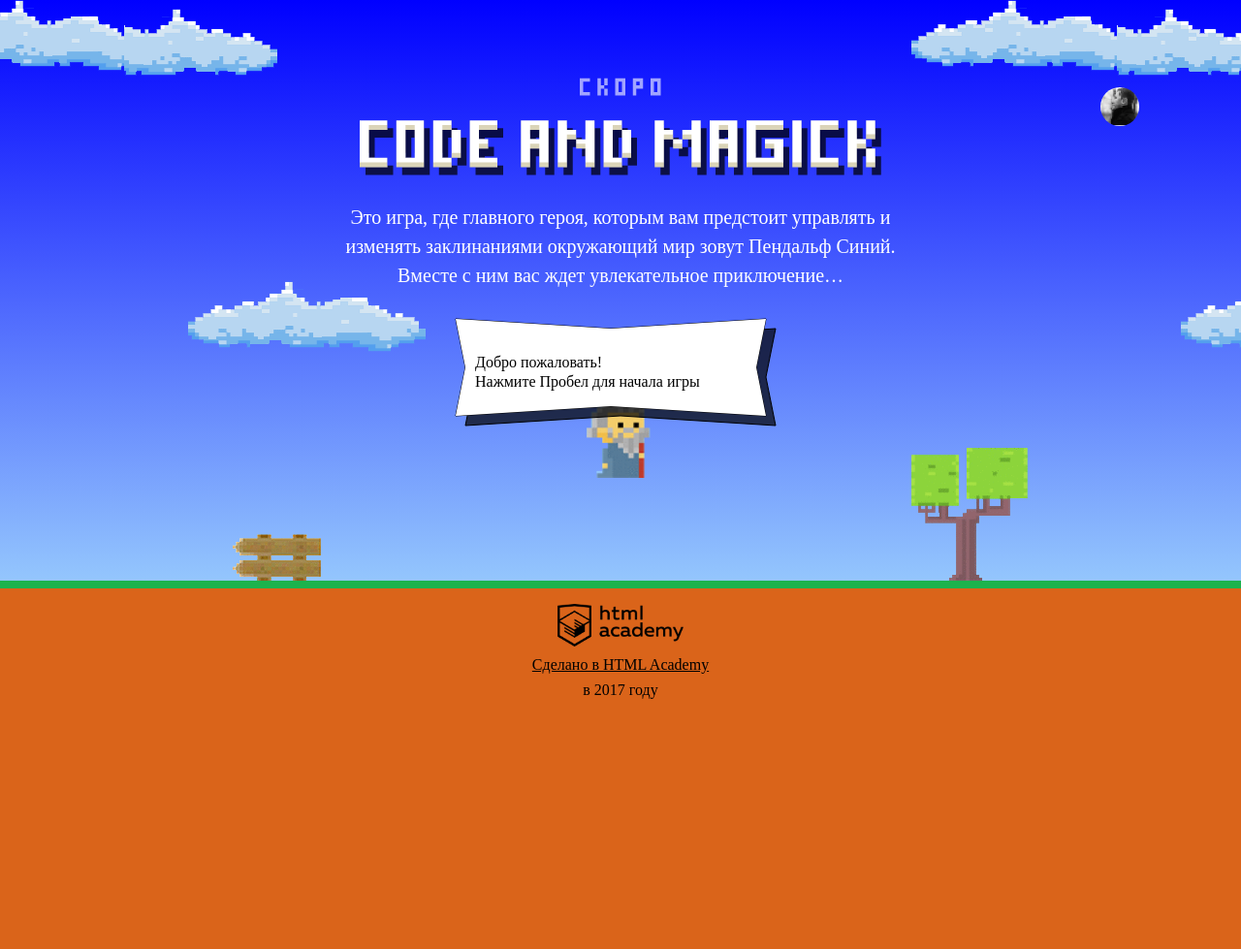
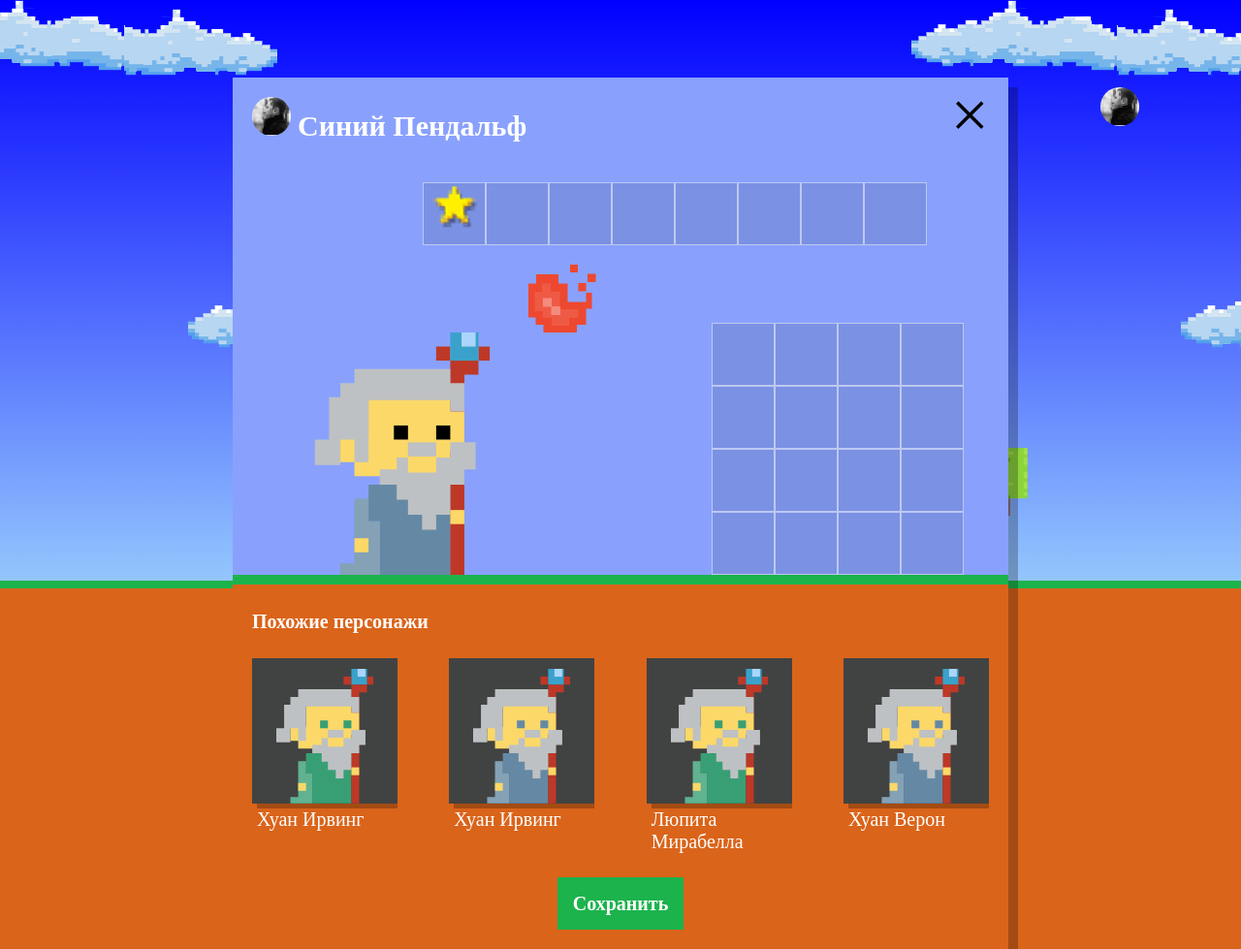
Before and after one commit to chinovnic/296799-code-and-magick, a website: page index.html in a window 1280 px wide. Shown: the whole page at 97% size. Before the commit the page ends 800 px from the top, so only its background shows below. Drawn offline with Linux system fonts and the light colour scheme; a web font is replaced by a local one.

Commit message:
Add similar wizards generation

```diff
--- a/index.html
+++ b/index.html
@@ -197,6 +197,7 @@
     return height / 3;
   };
 </script>
+<script src="js/setup.js"></script>
 <script src="js/stat.js"></script>
 <script src="js/game.js"></script>
 
--- /dev/null
+++ b/js/setup.js
@@ -0,0 +1,67 @@
+'use strict';
+var WIZARD_NAMES = ['Иван', 'Хуан', 'Себастьян', 'Мария', 'Кристоф', 'Виктор', 'Юлия', 'Люпита', 'Вашингтон'];
+var WIZARD_SURNAMES = ['да Марья', 'Верон', 'Мирабелла', 'Вальц', 'Онопко', 'Топольницкая', 'Нионго', 'Ирвинг'];
+var COAT_COLORS = ['rgb(101, 137, 164)', 'rgb(241, 43, 107)', 'rgb(146, 100, 161)', 'rgb(56, 159, 117)', 'rgb(215, 210, 55)', 'rgb(0, 0, 0)'];
+var EYES_COLORS = ['black', 'red', 'blue', 'yellow', 'green'];
+var similarListElement = document.querySelector('.setup-similar-list');
+var similarWizardTemplate = document.querySelector('#similar-wizard-template').content.querySelector('.setup-similar-item');
+
+var getRandom = function (arrLength) {
+  var index = Math.floor(Math.random() * arrLength);
+  return index;
+};
+
+var getFullName = function () {
+  var fullName = WIZARD_NAMES[getRandom(WIZARD_NAMES.length)] + ' ' + WIZARD_SURNAMES[getRandom(WIZARD_SURNAMES.length)];
+  return fullName;
+};
+
+var getCoatColor = function () {
+  var currentCoatColor = COAT_COLORS[getRandom(COAT_COLORS.length)];
+  return currentCoatColor;
+};
+var getEyesColor = function () {
+  var currentEyesColor = EYES_COLORS[getRandom(EYES_COLORS.length)];
+  return currentEyesColor;
+};
+
+var wizards = [
+  {
+    name: getFullName(),
+    coatColor: getCoatColor(),
+    eyesColor: getEyesColor()
+  },
+  {
+    name: getFullName(),
+    coatColor: getCoatColor(),
+    eyesColor: getEyesColor()
+  },
+  {
+    name: getFullName(),
+    coatColor: getCoatColor(),
+    eyesColor: getEyesColor()
+  },
+  {
+    name: getFullName(),
+    coatColor: getCoatColor(),
+    eyesColor: getEyesColor()
+  }
+];
+
+document.querySelector('.setup').classList.remove('hidden');
+
+var renderWizard = function () {
+  var wizardElement = similarWizardTemplate.cloneNode(true);
+  wizardElement.querySelector('.setup-similar-label').textContent = wizards[i].name;
+  wizardElement.querySelector('.wizard-coat').style.fill = wizards[i].coatColor;
+  wizardElement.querySelector('.wizard-eyes').style.fill = wizards[i].coatColor;
+  return wizardElement;
+};
+
+var fragment = document.createDocumentFragment();
+
+for (var i = 0; i < wizards.length; i++) {
+  fragment.appendChild(renderWizard(wizards[i]));
+}
+similarListElement.appendChild(fragment);
+document.querySelector('.setup-similar').classList.remove('hidden');
```
